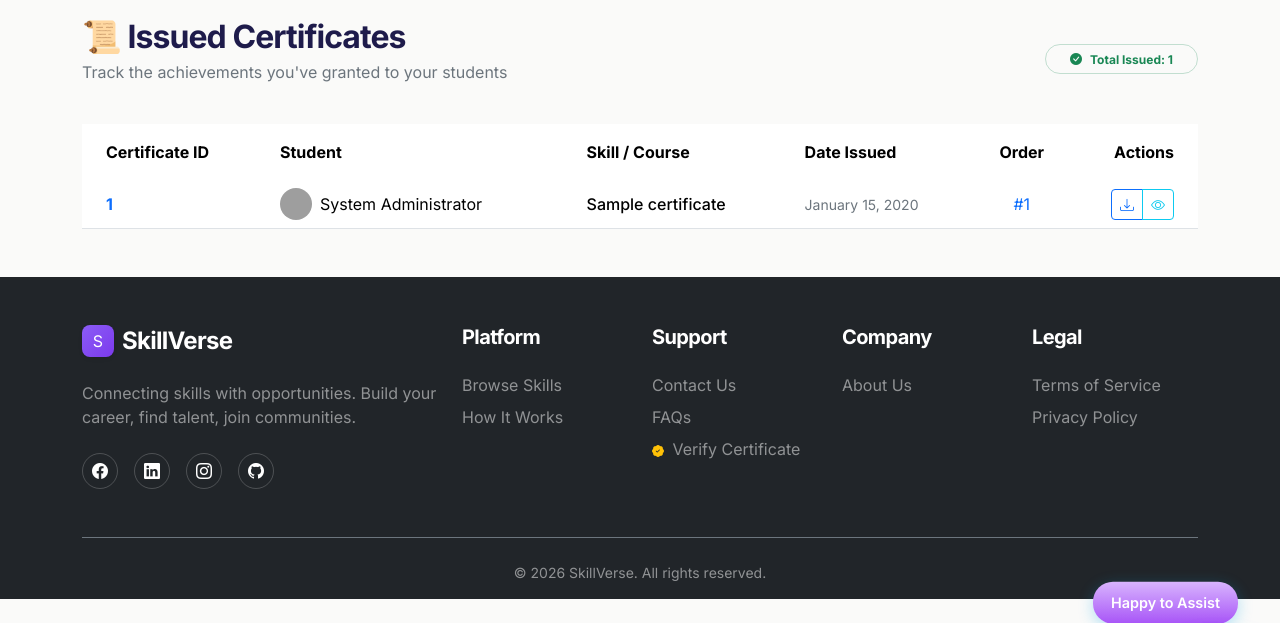
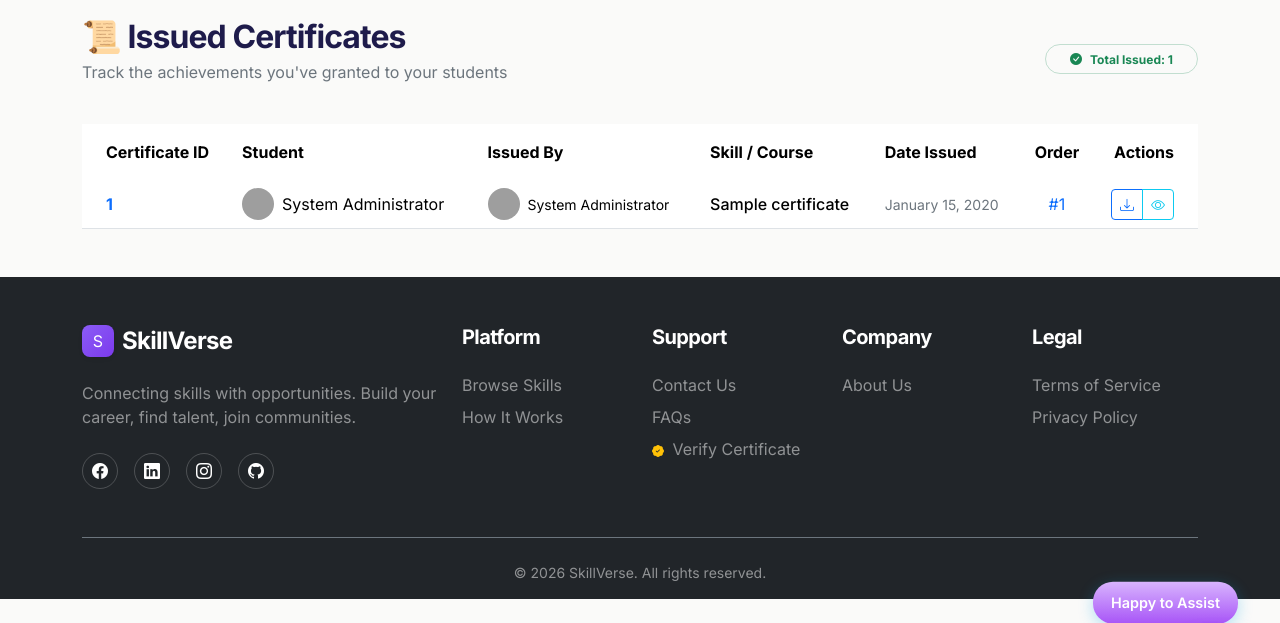
Before and after one commit to dakshbhavsar0007/SkillVerse, a Flask app: page /user/issued-certificates in a window 1280 px wide. Shown: the part 78-701 px from the top of the page. Run offline with Flask 3, Linux system fonts and the light colour scheme; a user stored in the database is signed in; tables that the repository leaves empty hold one stand-in row (values such as "Sample post"); data that the repository does not hold is empty; parts of the project's set-up code (start-up, migrations or seed data) failed here and were passed over; grey boxes are pictures that could not be loaded.

Commit message:
Update certificate accessibility: restricted My Certificates to clients and enabled system-wide Issued Certificates for admins

```diff
--- a/routes.py
+++ b/routes.py
@@ -1650,13 +1650,19 @@ def my_certificates():
 @user_bp.route('/issued-certificates')
 @login_required
 def issued_certificates():
-    """Page listing all certificates issued by the current provider."""
+    """Page listing all certificates issued by the current provider or all for admin."""
     # Only providers or admins can see this
     if current_user.user_type != 'provider' and not current_user.is_admin():
         flash('Access denied.', 'danger')
         return redirect(url_for('user.dashboard'))
 
-    certificates = Certificate.query.filter_by(provider_id=current_user.id).order_by(Certificate.issued_at.desc()).all()
+    if current_user.is_admin():
+        # Admin sees everything
+        certificates = Certificate.query.order_by(Certificate.issued_at.desc()).all()
+    else:
+        # Provider sees only what they issued
+        certificates = Certificate.query.filter_by(provider_id=current_user.id).order_by(Certificate.issued_at.desc()).all()
+
     return render_template('user/issued_certificates.html', certificates=certificates)
 
 
--- a/templates/components/header.html
+++ b/templates/components/header.html
@@ -214,10 +214,11 @@
                                 <li><a class="dropdown-item" href="{{ url_for('user.issued_certificates') }}">
                                         <i class="bi bi-patch-check me-2 text-warning"></i>Issued Certificates</a>
                                 </li>
-                                {% endif %}
+                                {% else %}
                                 <li><a class="dropdown-item" href="{{ url_for('user.my_certificates') }}">
                                         <i class="bi bi-award me-2 text-primary"></i>My Certificates</a>
                                 </li>
+                                {% endif %}
                                 <li><a class="dropdown-item" href="{{ url_for('user.wallet') }}">
                                         <i class="bi bi-wallet2 me-2 text-info"></i>My Wallet</a>
                                 </li>
--- a/templates/user/issued_certificates.html
+++ b/templates/user/issued_certificates.html
@@ -24,6 +24,9 @@
                     <tr>
                         <th class="ps-4 py-3 border-0">Certificate ID</th>
                         <th class="py-3 border-0">Student</th>
+                        {% if current_user.is_admin() %}
+                        <th class="py-3 border-0">Issued By</th>
+                        {% endif %}
                         <th class="py-3 border-0">Skill / Course</th>
                         <th class="py-3 border-0">Date Issued</th>
                         <th class="py-3 border-0 text-center">Order</th>
@@ -46,6 +49,17 @@
                                 <span>{{ cert.student.full_name or cert.student.username }}</span>
                             </div>
                         </td>
+                        {% if current_user.is_admin() %}
+                        <td>
+                            <div class="d-flex align-items-center">
+                                <div class="avatar-sm me-2">
+                                    <img src="{{ cert.provider.get_avatar_url() }}" class="rounded-circle"
+                                        style="width: 32px; height: 32px; object-fit: cover;">
+                                </div>
+                                <span class="small">{{ cert.provider.full_name or cert.provider.username }}</span>
+                            </div>
+                        </td>
+                        {% endif %}
                         <td>
                             <span class="fw-medium">{{ cert.skill_name }}</span>
                         </td>
@@ -74,7 +88,7 @@
                     {% endfor %}
                     {% else %}
                     <tr>
-                        <td colspan="6" class="text-center py-5">
+                        <td colspan="{% if current_user.is_admin() %}7{% else %}6{% endif %}" class="text-center py-5">
                             <div class="mb-3">
                                 <i class="bi bi-journal-check text-secondary opacity-25" style="font-size: 4rem;"></i>
                             </div>
```
